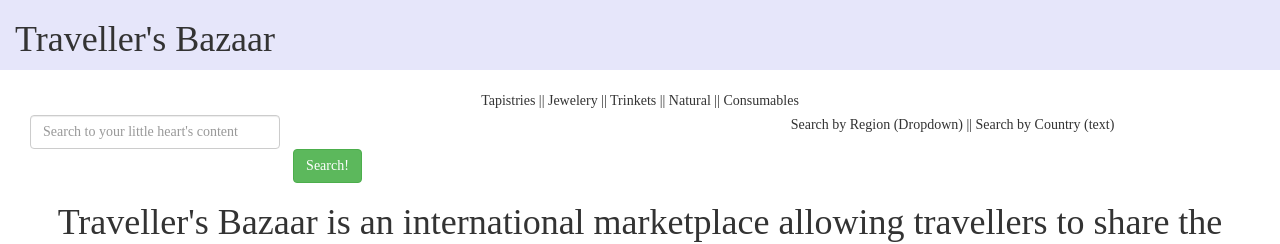
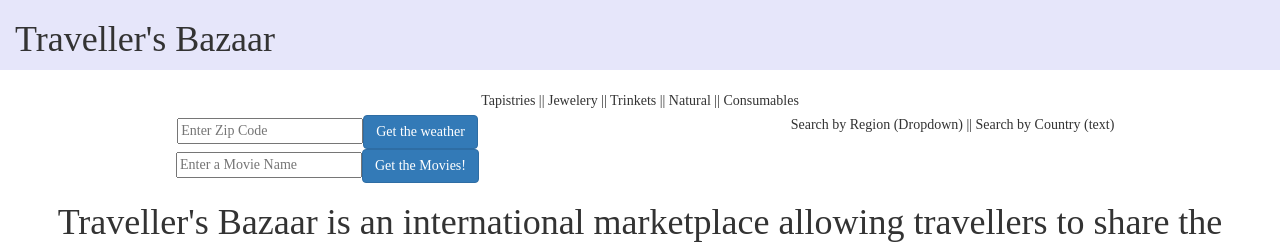
Before and after one commit to annasedlar/Travellers-Market, a React (Create React App) app in the folder frontEnd/: page / in a window 1280 px wide. Shown: the top 244 px of the page. Built offline with nearby package versions, Linux system fonts and the light colour scheme.

Commit message:
practicing redux with two search bars

```diff
--- a/frontEnd/package.json
+++ b/frontEnd/package.json
@@ -9,7 +9,8 @@
     "react": "^15.4.2",
     "react-dom": "^15.4.2",
     "react-redux": "^5.0.2",
-    "redux": "^3.6.0"
+    "redux": "^3.6.0",
+    "redux-promise": "^0.5.3"
   },
   "scripts": {
     "start": "react-scripts start",
--- a/frontEnd/public/index.html
+++ b/frontEnd/public/index.html
@@ -4,6 +4,7 @@
     <meta charset="utf-8">
     <meta name="viewport" content="width=device-width, initial-scale=1">
     <link rel="shortcut icon" href="%PUBLIC_URL%/favicon.ico">
+    <!-- Latest compiled and minified CSS -->
     <link rel="stylesheet" href="https://maxcdn.bootstrapcdn.com/bootstrap/3.3.7/css/bootstrap.min.css" integrity="sha384-BVYiiSIFeK1dGmJRAkycuHAHRg32OmUcww7on3RYdg4Va+PmSTsz/K68vbdEjh4u" crossorigin="anonymous">
     <!--
       Notice the use of %PUBLIC_URL% in the tag above.
--- a/frontEnd/src/App.js
+++ b/frontEnd/src/App.js
@@ -1,6 +1,7 @@
 import React, { Component } from 'react';
 import './App.css';
 import FirstView from './FirstView';
+import SearchBar from './containers/SearchBar';
 
 
 class App extends Component {
--- a/frontEnd/src/Navigation.js
+++ b/frontEnd/src/Navigation.js
@@ -1,5 +1,6 @@
 import React, { Component } from 'react';
 import './App.css';
+import SearchBar from './containers/SearchBar'
 
 class Navigation extends Component{
 	render(){
@@ -7,8 +8,7 @@ class Navigation extends Component{
 			<div className="col-xs-12 container category-header">
 				<div className="navbar">Tapistries || Jewelery || Trinkets || Natural || Consumables</div>
 				<div className="col-xs-12 col-sm-6">
-					<input type="text" className="form-control" id="searchbar" placeholder="Search to your little heart's content" />
-					<button type="submit" className="btn btn-success">Search!</button>
+					<SearchBar />
 				</div>
 				<div className="col-xs-12 col-sm-6 searchByCountry">Search by Region (Dropdown) || Search by Country (text)
 				</div>
--- /dev/null
+++ b/frontEnd/src/actions/fetchMovieAction.js
@@ -0,0 +1,30 @@
+import $ from 'jquery';
+//or we could import axios from 'axios' - same as ajax jquery
+
+
+
+//this is the callback we are going to request on our searchbar form submit
+//it will then call itself to all the reducers.
+//only weatherReducer will change
+//weatherReducer will update rootreducer
+//rootreducer will change our app
+
+
+// var movieURL = 'https://api.themoviedb.org/3/search/movie?api_key=fec8b5ab27b292a68294261bb21b04a5&query=superman';
+
+const APIKEY = 'fec8b5ab27b292a68294261bb21b04a5';
+const MovieURL = 'https://api.themoviedb.org/3/search/movie?api_key='+APIKEY+'&query=';
+
+
+// actions must return an object
+// the object must have TYPE at very least, payload is optional
+export default function GetTheMovies(movieSearchString){
+	console.log("action running!", movieSearchString);
+	const fullMovieURL = MovieURL+ movieSearchString;
+	const thePromise = $.getJSON(MovieURL);
+	console.log(thePromise);
+	return{
+		type: 'getMovies',
+		payload: thePromise
+	}
+};
--- /dev/null
+++ b/frontEnd/src/actions/fetchWeatherAction.js
@@ -0,0 +1,28 @@
+import $ from 'jquery';
+//or we could import axios from 'axios' - same as ajax jquery
+
+
+
+//this is the callback we are going to request on our searchbar form submit
+//it will then call itself to all the reducers.
+//only weatherReducer will change
+//weatherReducer will update rootreducer
+//rootreducer will change our app
+
+const weatherURL = 'http://api.openweathermap.org/data/2.5/weather?units=imperial&appid=482c145ce8edf1d69ea5168f9d06460c' + '&zip=';
+
+
+
+
+// actions must return an object
+// the object must have TYPE at very least, payload is optional
+export default function GetTheWeather(zipCode){
+	console.log("action running!", zipCode);
+	const fullWeatherURL = weatherURL+ zipCode;
+	const thePromise = $.getJSON(fullWeatherURL);
+	console.log(thePromise);
+	return{
+		type: 'getWeather',
+		payload: thePromise
+	}
+};
--- /dev/null
+++ b/frontEnd/src/containers/SearchBar.js
@@ -0,0 +1,94 @@
+import React, { Component } from 'react';
+import FetchMovie from '../actions/fetchMovieAction';
+import FetchWeather from '../actions/fetchWeatherAction';
+import {bindActionCreators} from 'redux';
+import {connect} from 'react-redux';
+
+class SearchBar extends Component {
+	constructor(props){
+		super(props);
+		this.state = {
+			zipCode: "",
+			movieSearch: ""
+		}
+		this.changeZipCode = this.changeZipCode.bind(this);
+		this.getWeather = this.getWeather.bind(this);
+		this.getMovie = this.getMovie.bind(this);
+		this.changeMovie = this.changeMovie.bind(this);
+	}
+
+	getMovie(event){
+		event.preventDefault();
+		this.props.FetchMovie(this.state.movieSearch)
+
+	}
+
+	changeMovie(event){
+		this.setState({
+			MovieSearch: event.target.value
+		})
+	}
+
+	getWeather(event){
+		event.preventDefault();
+		console.log(this.state.zipCode);
+		this.props.FetchWeather(this.state.zipCode)
+	}
+
+	changeZipCode(event){
+		// event.preventDefault();
+		this.setState({
+			zipCode: event.target.value
+		})
+	}
+
+	render(){
+		console.log(this.props);
+		if(this.props.weatherData == null){
+			var weatherData = "";
+		}else{
+			var weatherData = this.props.weatherData.name;
+		}
+		if(this.props.movieData == null){
+			var movieData = "";
+		}else{
+			var movieData = this.props.movieData.poster_path;
+		}
+		return (
+			<div>
+				<form onSubmit={this.getWeather}>
+					<input placeholder="Enter Zip Code" value={this.state.zipCode} onChange={this.changeZipCode} />
+					<button type="submit" className="btn btn-primary">Get the weather</button>
+				</form>
+				{weatherData}
+				<form onSubmit={this.getMovie}>
+					<input placeholder="Enter a Movie Name" value={this.state.movieSearch} onChange={this.changeMovie} />
+					<button type="submit" className="btn btn-primary">Get the Movies!</button>
+				</form>
+				{movieData}
+			</div>
+		);
+	}
+}
+
+
+
+function mapStateToProps(state){
+	return{
+		weatherData: state.weather
+
+	}
+}
+
+
+//these are getting callbacks from actions
+//mapsStatetopProps would get state
+function mapDispatchToProps(dispatch){
+	return bindActionCreators({FetchWeather: FetchWeather, FetchMovie: FetchMovie}, dispatch);
+}
+
+
+// first arg = state,
+//this is a higher order function
+//connects props to the dispatch (the searchbar component)
+export default connect(mapStateToProps, mapDispatchToProps)(SearchBar);
--- a/frontEnd/src/index.js
+++ b/frontEnd/src/index.js
@@ -2,17 +2,44 @@ import React from 'react';
 import ReactDOM from 'react-dom';
 import App from './App';
 import './index.css';
+import reduxPromise from 'redux-promise';
 
+// To wire up redux we need:
+// 1. provider( react-redux)
+// 2. createStore(redux)
+// 3. reducers to pass to createStore (./reducer) (rootReducer)
+// 4. Make  root reducer to import other reducers
+// 5. make a single reducer to import into rootReducer
+// 6. create the store (2) with the reducer (3)
+// 7. Wrap the provider (1) with store prop (4) around App
+
+
+//8. Make a container with react
+
+
+//step ONE
 import {Provider} from 'react-redux';
-import { createStore } from 'redux';
 
-// arg is the root reducer
-const theStore = createStore(reducers);
+//step TWO
+import { createStore, applyMiddleware } from 'redux';
 
+//step THREE
 import reducers from './reducers/index.js';
 
+//import redux promise
+
+//step SIX
+// arg is the root reducer
+// const theStore = createStore(reducers);
+// const middleWare = applyMiddleware(reduxPromise);
+// const theStore = middleWare(createStore);
+// const theStoreWithMiddleware = theStore(reducers);
+// OR write it like below:
+const theStoreWithMiddleware = applyMiddleware()(createStore)
+
 ReactDOM.render(
-	<Provider store={theStore}>
+	//step SEVEN
+	<Provider store={theStoreWithMiddleware(reducers)}>
   		<App />
   	</Provider>,
   document.getElementById('root')
--- /dev/null
+++ b/frontEnd/src/reducers/MovieReducer.js
@@ -0,0 +1,9 @@
+export default function (state = [], action){
+	console.log(action.type);
+	switch(action.type){
+		case 'getMovies':
+		console.log("hooray!!")
+		return action.payload;
+	}
+	return state;
+}
--- /dev/null
+++ b/frontEnd/src/reducers/WeatherReducer.js
@@ -0,0 +1,13 @@
+export default function (state = null, action){
+	// console.log(action.type)
+	switch(action.type){
+	case "getWeather":
+		console.log(action.payload);
+		return (action.payload);
+		// break;
+	case "somethingElse":
+		console.log("Shouldn't see this")
+		break;
+	}
+	return state;
+}
--- a/frontEnd/src/reducers/index.js
+++ b/frontEnd/src/reducers/index.js
@@ -1,7 +1,20 @@
+//to make a root reducer,
+// 1. import combineReducers from redux
+// 2. pass it an Object
+// 3. each key willl be a piece of the application's state
+// 4. each value will be a single reducer
+
 import { combineReducers } from 'redux';
 
+import WeatherReducer from './WeatherReducer';
+
+import MovieReducer from './MovieReducer';
+
+//pass into the object, each particular reducer (new files in reducers folder)
 const rootReducer = combineReducers({
+	weather: WeatherReducer,
+	movie: MovieReducer
 
-})
+});
 
 export default rootReducer;
```
